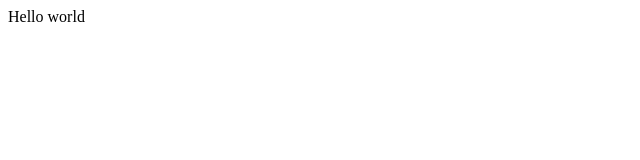
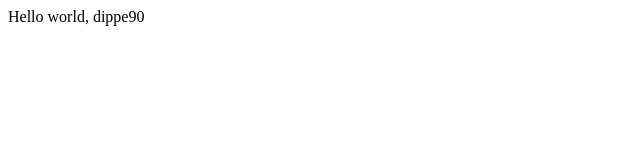
Before and after one commit to dippe90/opentutorials-dippe90, a plain HTML site: page index.html in a window 1280 px wide. Shown: the full height of the page, 0-640 px from the left. Drawn offline with Linux system fonts and the light colour scheme.

Commit message:
change index.html
d
f

```diff
--- a/index.html
+++ b/index.html
@@ -14,6 +14,6 @@
 <link rel="apple-touch-icon" href="/apple-touch-icon.png" />
 </head>
 <body>
-Hello world
+Hello world, dippe90
 </body>
 </html>
```
